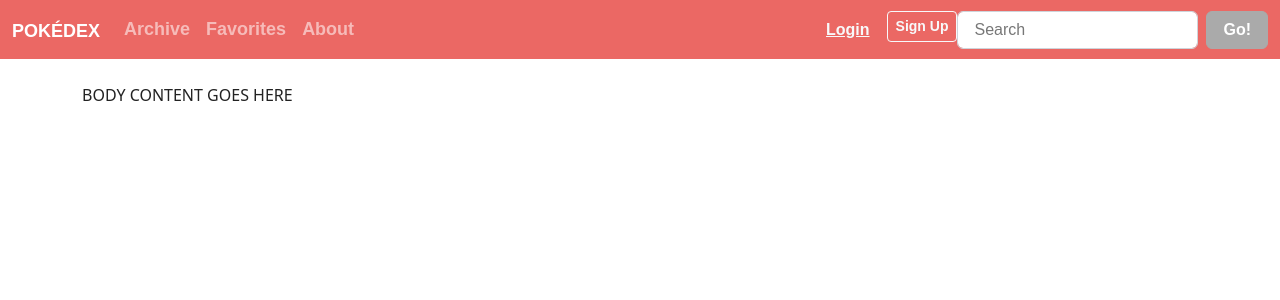
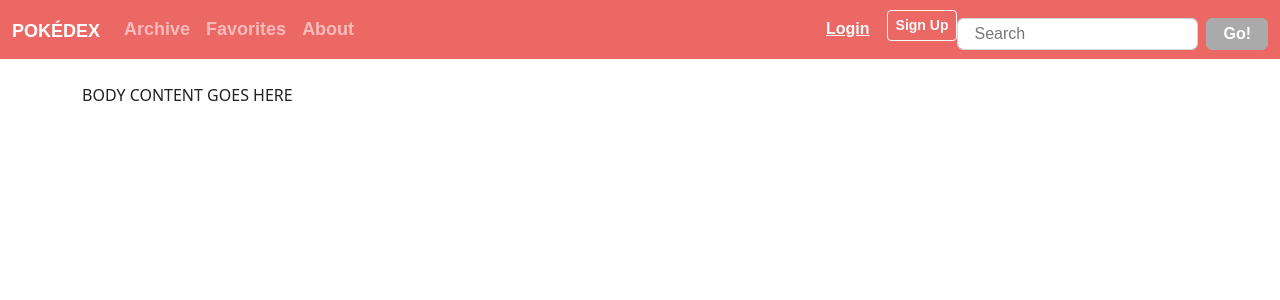
Before and after one commit to cng008/pokedex, a Flask app: page / in a window 1280 px wide. Shown: the top 300 px of the page. Run offline with Flask 2, Linux system fonts and the light colour scheme; parts of the project's set-up code (start-up, migrations or seed data) failed here and were passed over; some libraries are stand-ins or nearby versions; some web fonts are replaced.

Commit message:
fix nav search bar alignment

```diff
--- /dev/null
+++ b/static/stylesheets/app.css
@@ -0,0 +1,6 @@
+.search-btn {
+  display: flex;
+  justify-content: center;
+  align-items: center;
+  height: 2em;
+}
--- a/templates/base.html
+++ b/templates/base.html
@@ -6,6 +6,7 @@
     <meta name="viewport" content="width=device-width, initial-scale=1.0">
     <link rel="stylesheet" href="https://bootswatch.com/5/journal/bootstrap.min.css">
     <link rel="stylesheet" href="https://use.fontawesome.com/releases/v5.3.1/css/all.css">
+    <link rel="stylesheet" href="static/stylesheets/app.css">
     <title>{% block title %}TITLE GOES HERE{% endblock %}</title>
 </head>
 <body>
@@ -35,7 +36,7 @@
                     <a class="nav-link active" href="/user"> Hello, {{ g.user.username }}!</a>
                 </li>
                 <li class="nav-item">
-                    <a class="btn btn-link text-light" href="/logout">Logout</a>
+                    <a class="btn btn-link text-light mt-1 mx-2" href="/logout">Logout</a>
                 </li>
                 {% else %}
                 <li class="nav-item">
@@ -46,8 +47,8 @@
                 </li>
                 {% endif %}
             <form class="d-flex">
-                <input class="form-control me-sm-2" type="text" placeholder="Search">
-                <button class="btn btn-secondary my-2 my-sm-0" type="submit">Go!</button>
+                <input class="form-control me-sm-2 mt-2" type="text" placeholder="Search" style="height:2em;">
+                <button class="btn btn-secondary mt-2 search-btn" type="submit">Go!</button>
             </form>
         </div>
         </div>
```
Also changed, not shown: templates/user/edit.html (indentation only).
